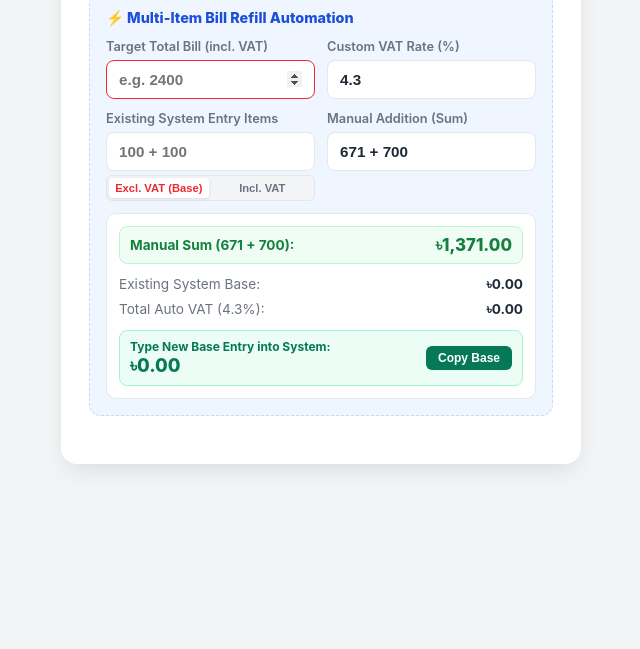
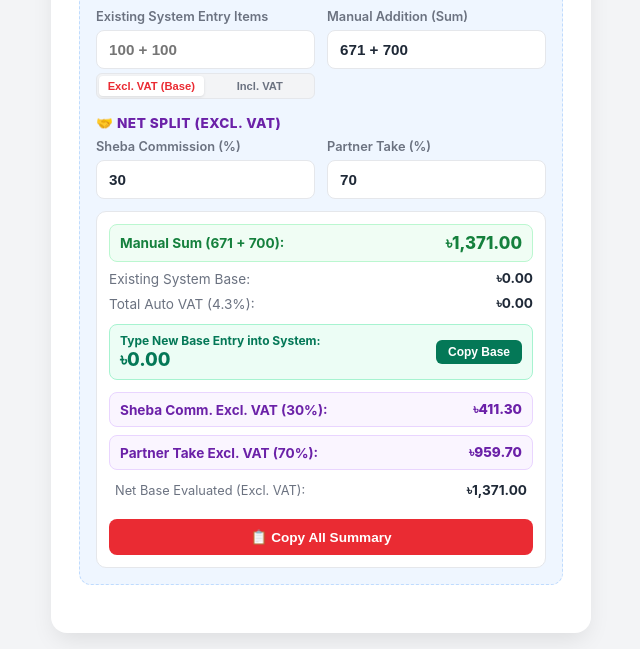
Before and after one commit to jubayerhossenas08-coder/Vat-Calculator1, a plain HTML site: page index.html in a window 1280 px wide. Shown: the part 219-868 px from the top of the page, without its empty margins (319-959 px from the left). Before the commit the page ends 800 px from the top, so only its background shows below. Drawn offline with Linux system fonts and the light colour scheme.

Commit message:
Update index.html

```diff
--- a/index.html
+++ b/index.html
@@ -3,7 +3,7 @@
 <head>
   <meta charset="UTF-8">
   <meta name="viewport" content="width=device-width, initial-scale=1.0">
-  <title>Sheba.xyz Pro VAT Calculator</title>
+  <title>Sheba.xyz Pro VAT & Split Calculator</title>
   <style>
     :root {
       --bg: #f3f4f6;
@@ -25,6 +25,9 @@
       --green-bg: #ecfdf5;
       --green-border: #a7f3d0;
       --green-text: #047857;
+      --purple-bg: #faf5ff;
+      --purple-border: #e9d5ff;
+      --purple-text: #6b21a8;
     }
 
     [data-theme="dark"] {
@@ -34,18 +37,17 @@
       --text-muted: #94a3b8;
       --border: #334155;
       --input-bg: #0f172a;
-      --highlight-bg: #2d191e;
-      --highlight-border: #831843;
       --btn-bg: #334155;
       --btn-text: #f8fafc;
-      --copy-btn-bg: #ea2b33;
-      --copy-btn-text: #ffffff;
       --blue-bg: #1e3a8a22;
       --blue-border: #1e40af;
       --blue-text: #60a5fa;
       --green-bg: #064e3b22;
       --green-border: #047857;
       --green-text: #34d399;
+      --purple-bg: #3b076422;
+      --purple-border: #7e22ce;
+      --purple-text: #c084fc;
     }
 
     * {
@@ -71,7 +73,7 @@
       border-radius: 16px;
       box-shadow: 0 10px 25px -5px rgba(0, 0, 0, 0.1);
       width: 100%;
-      max-width: 520px;
+      max-width: 540px;
     }
 
     .brand-header {
@@ -103,7 +105,7 @@
       display: grid;
       grid-template-columns: 1fr 1fr;
       gap: 12px;
-      margin-bottom: 16px;
+      margin-bottom: 12px;
     }
 
     .form-group {
@@ -124,6 +126,16 @@
       font-weight: 800;
       color: var(--blue-text);
       margin-bottom: 12px;
+    }
+
+    .section-title {
+      font-size: 0.85rem;
+      font-weight: 800;
+      color: var(--purple-text);
+      margin-top: 16px;
+      margin-bottom: 8px;
+      text-transform: uppercase;
+      letter-spacing: 0.5px;
     }
 
     .refill-output-grid {
@@ -151,13 +163,21 @@
       border-radius: 8px;
       color: #15803d;
       font-weight: 700;
-      margin-bottom: 4px;
     }
 
     [data-theme="dark"] .refill-row.calc-sum-row {
       background-color: #052e1644;
       border-color: #166534;
       color: #4ade80;
+    }
+
+    .refill-row.split-row {
+      background-color: var(--purple-bg);
+      border: 1px solid var(--purple-border);
+      padding: 8px 10px;
+      border-radius: 8px;
+      color: var(--purple-text);
+      font-weight: 700;
     }
 
     .refill-row.highlight {
@@ -183,6 +203,27 @@
       font-size: 0.75rem;
       font-weight: 700;
       cursor: pointer;
+    }
+
+    .copy-summary-btn {
+      width: 100%;
+      margin-top: 8px;
+      background-color: var(--sheba-red);
+      color: #ffffff;
+      border: none;
+      padding: 10px;
+      border-radius: 8px;
+      font-size: 0.85rem;
+      font-weight: 700;
+      cursor: pointer;
+      display: flex;
+      justify-content: center;
+      align-items: center;
+      gap: 6px;
+    }
+
+    .copy-summary-btn:hover {
+      opacity: 0.9;
     }
 
     .toggle-type {
@@ -262,7 +303,7 @@
 
   <div class="calculator-card">
     <div class="brand-header">
-      <div class="brand-title">Sheba.xyz VAT Calculator</div>
+      <div class="brand-title">Sheba.xyz Pro VAT Calculator</div>
       <button class="theme-toggle" id="themeToggle">🌙 Dark</button>
     </div>
 
@@ -270,10 +311,11 @@
     <div class="refill-box">
       <div class="refill-title">⚡ Multi-Item Bill Refill Automation</div>
 
-      <div class="form-grid" style="margin-bottom: 12px;">
+      <!-- Primary Inputs -->
+      <div class="form-grid">
         <div class="form-group">
           <label for="refillTarget">Target Total Bill (incl. VAT)</label>
-          <input type="number" id="refillTarget" placeholder="e.g. 2400" step="any" autofocus />
+          <input type="number" id="refillTarget" placeholder="e.g. 1000" step="any" autofocus />
         </div>
         <div class="form-group">
           <label for="vatRate">Custom VAT Rate (%)</label>
@@ -281,7 +323,7 @@
         </div>
       </div>
 
-      <div class="form-grid" style="margin-bottom: 0;">
+      <div class="form-grid">
         <div class="form-group">
           <label for="refillExisting">Existing System Entry Items</label>
           <input type="text" id="refillExisting" placeholder="100 + 100" />
@@ -296,6 +338,20 @@
         </div>
       </div>
 
+      <!-- Commission Split Inputs -->
+      <div class="section-title">🤝 Net Split (Excl. VAT)</div>
+      <div class="form-grid" style="margin-bottom: 0;">
+        <div class="form-group">
+          <label for="shebaCommRate">Sheba Commission (%)</label>
+          <input type="number" id="shebaCommRate" value="30" step="0.5" placeholder="30" />
+        </div>
+        <div class="form-group">
+          <label for="partnerShareRate">Partner Take (%)</label>
+          <input type="number" id="partnerShareRate" value="70" step="0.5" placeholder="70" />
+        </div>
+      </div>
+
+      <!-- Breakdown Display -->
       <div class="refill-output-grid">
         <!-- MANUAL CALCULATION ROW -->
         <div class="refill-row calc-sum-row">
@@ -311,6 +367,7 @@
           <span style="color: var(--text-muted);">Total Auto VAT (<span id="vatRateDisplay">4.3%</span>):</span>
           <span id="refillAutoVat" style="font-weight: 700;">৳0.00</span>
         </div>
+
         <div class="refill-row highlight">
           <div>
             <div style="font-size: 0.75rem; color: var(--green-text); font-weight: 700;">Type New Base Entry into System:</div>
@@ -318,6 +375,23 @@
           </div>
           <button class="mini-copy-btn" id="copyRefillBaseBtn">Copy Base</button>
         </div>
+
+        <!-- REVENUE BREAKDOWN ROWS (EXCL VAT) -->
+        <div class="refill-row split-row" style="margin-top: 4px;">
+          <span>Sheba Comm. Excl. VAT (<span id="shebaCommPercentLabel">30%</span>):</span>
+          <span id="shebaCommAmount" style="font-weight: 800;">৳0.00</span>
+        </div>
+        <div class="refill-row split-row">
+          <span>Partner Take Excl. VAT (<span id="partnerPercentLabel">70%</span>):</span>
+          <span id="partnerShareAmount" style="font-weight: 800;">৳0.00</span>
+        </div>
+        <div class="refill-row" style="padding: 4px 6px;">
+          <span style="color: var(--text-muted); font-size: 0.8rem;">Net Base Evaluated (Excl. VAT):</span>
+          <span id="totalCostBase" style="font-weight: 700; font-size: 0.85rem;">৳0.00</span>
+        </div>
+
+        <!-- COPY ALL SUMMARY BUTTON -->
+        <button class="copy-summary-btn" id="copySummaryBtn">📋 Copy All Summary</button>
       </div>
     </div>
   </div>
@@ -330,6 +404,9 @@
     const refillExistingInput = document.getElementById('refillExisting');
     const manualAddInput = document.getElementById('manualAddInput');
 
+    const shebaCommRateInput = document.getElementById('shebaCommRate');
+    const partnerShareRateInput = document.getElementById('partnerShareRate');
+
     const manualExpressionEl = document.getElementById('manualExpression');
     const manualSumResultEl = document.getElementById('manualSumResult');
     const vatRateDisplayEl = document.getElementById('vatRateDisplay');
@@ -338,12 +415,20 @@
     const refillAutoVatEl = document.getElementById('refillAutoVat');
     const refillSystemBaseEl = document.getElementById('refillSystemBase');
     const copyRefillBaseBtn = document.getElementById('copyRefillBaseBtn');
+    const copySummaryBtn = document.getElementById('copySummaryBtn');
+
+    const shebaCommPercentLabel = document.getElementById('shebaCommPercentLabel');
+    const partnerPercentLabel = document.getElementById('partnerPercentLabel');
+    const shebaCommAmountEl = document.getElementById('shebaCommAmount');
+    const partnerShareAmountEl = document.getElementById('partnerShareAmount');
+    const totalCostBaseEl = document.getElementById('totalCostBase');
 
     const themeToggle = document.getElementById('themeToggle');
     const toast = document.getElementById('toast');
 
-    let existingType = 'base'; // 'base' or 'incl'
+    let existingType = 'base';
     let exactRefillBase = 0;
+    let summaryText = "";
 
     const formatBDT = (val) => '৳' + (val || 0).toLocaleString('en-IN', { minimumFractionDigits: 2, maximumFractionDigits: 2 });
 
@@ -360,13 +445,24 @@
       return parts.reduce((acc, curr) => acc + curr, 0);
     }
 
+    // Auto-balance rates to sum to 100%
+    shebaCommRateInput.addEventListener('input', () => {
+      const commVal = parseFloat(shebaCommRateInput.value) || 0;
+      partnerShareRateInput.value = Math.max(0, 100 - commVal).toFixed(1);
+      calculate();
+    });
+
+    partnerShareRateInput.addEventListener('input', () => {
+      const partnerVal = parseFloat(partnerShareRateInput.value) || 0;
+      shebaCommRateInput.value = Math.max(0, 100 - partnerVal).toFixed(1);
+      calculate();
+    });
+
     function calculate() {
-      // Custom VAT percentage
       const customVatPercent = parseFloat(vatRateInput.value) || 0;
       const vatRateDecimal = customVatPercent / 100;
       vatRateDisplayEl.textContent = `${customVatPercent}%`;
 
-      // Manual addition calculation
       const manualSum = parseSumExpression(manualAddInput.value);
       manualExpressionEl.textContent = manualAddInput.value.trim() || '0';
       manualSumResultEl.textContent = formatBDT(manualSum);
@@ -381,18 +477,49 @@
 
       refillCurrentBaseEl.textContent = formatBDT(existingBase);
 
+      let netBaseEvaluated = 0;
+      let totalVat = 0;
+
       if (targetBill > 0) {
-        const totalBaseNeeded = targetBill / (1 + vatRateDecimal);
-        exactRefillBase = Math.max(0, totalBaseNeeded - existingBase);
-        const totalVat = targetBill - (existingBase + exactRefillBase);
+        netBaseEvaluated = targetBill / (1 + vatRateDecimal);
+        exactRefillBase = Math.max(0, netBaseEvaluated - existingBase);
+        totalVat = targetBill - netBaseEvaluated;
 
         refillAutoVatEl.textContent = formatBDT(totalVat);
         refillSystemBaseEl.textContent = formatBDT(exactRefillBase);
       } else {
         exactRefillBase = 0;
+        netBaseEvaluated = manualSum;
         refillAutoVatEl.textContent = formatBDT(0);
         refillSystemBaseEl.textContent = formatBDT(0);
       }
+
+      // Strictly Excl. VAT Commission Split Calculations
+      const commPercent = parseFloat(shebaCommRateInput.value) || 0;
+      const partnerPercent = parseFloat(partnerShareRateInput.value) || 0;
+
+      shebaCommPercentLabel.textContent = `${commPercent}%`;
+      partnerPercentLabel.textContent = `${partnerPercent}%`;
+
+      const shebaCommissionBDT = netBaseEvaluated * (commPercent / 100);
+      const partnerTakeBDT = netBaseEvaluated * (partnerPercent / 100);
+
+      shebaCommAmountEl.textContent = formatBDT(shebaCommissionBDT);
+      partnerShareAmountEl.textContent = formatBDT(partnerTakeBDT);
+      totalCostBaseEl.textContent = formatBDT(netBaseEvaluated);
+
+      // Prepare Copy All Summary Text
+      summaryText = `📊 SHEBA BILL SUMMARY\n` +
+        `--------------------------\n` +
+        `Target Gross Bill: ${formatBDT(targetBill)}\n` +
+        `Manual Sum (${manualAddInput.value.trim() || '0'}): ${formatBDT(manualSum)}\n` +
+        `Net Base (Excl. VAT): ${formatBDT(netBaseEvaluated)}\n` +
+        `VAT (${customVatPercent}%): ${formatBDT(totalVat)}\n` +
+        `--------------------------\n` +
+        `Sheba Comm. (${commPercent}%): ${formatBDT(shebaCommissionBDT)}\n` +
+        `Partner Take (${partnerPercent}%): ${formatBDT(partnerTakeBDT)}\n` +
+        `--------------------------\n` +
+        `New System Entry Base: ${exactRefillBase.toFixed(2)}`;
     }
 
     [refillTargetInput, vatRateInput, refillExistingInput, manualAddInput].forEach(el => {
@@ -409,6 +536,14 @@
       });
     });
 
+    copySummaryBtn.addEventListener('click', () => {
+      navigator.clipboard.writeText(summaryText).then(() => {
+        toast.textContent = `Full Summary Copied!`;
+        toast.classList.add('show');
+        setTimeout(() => toast.classList.remove('show'), 2000);
+      });
+    });
+
     themeToggle.addEventListener('click', () => {
       const isDark = document.body.getAttribute('data-theme') === 'dark';
       if (isDark) {
@@ -420,7 +555,6 @@
       }
     });
 
-    // Initial calculation run
     calculate();
   </script>
 
```
